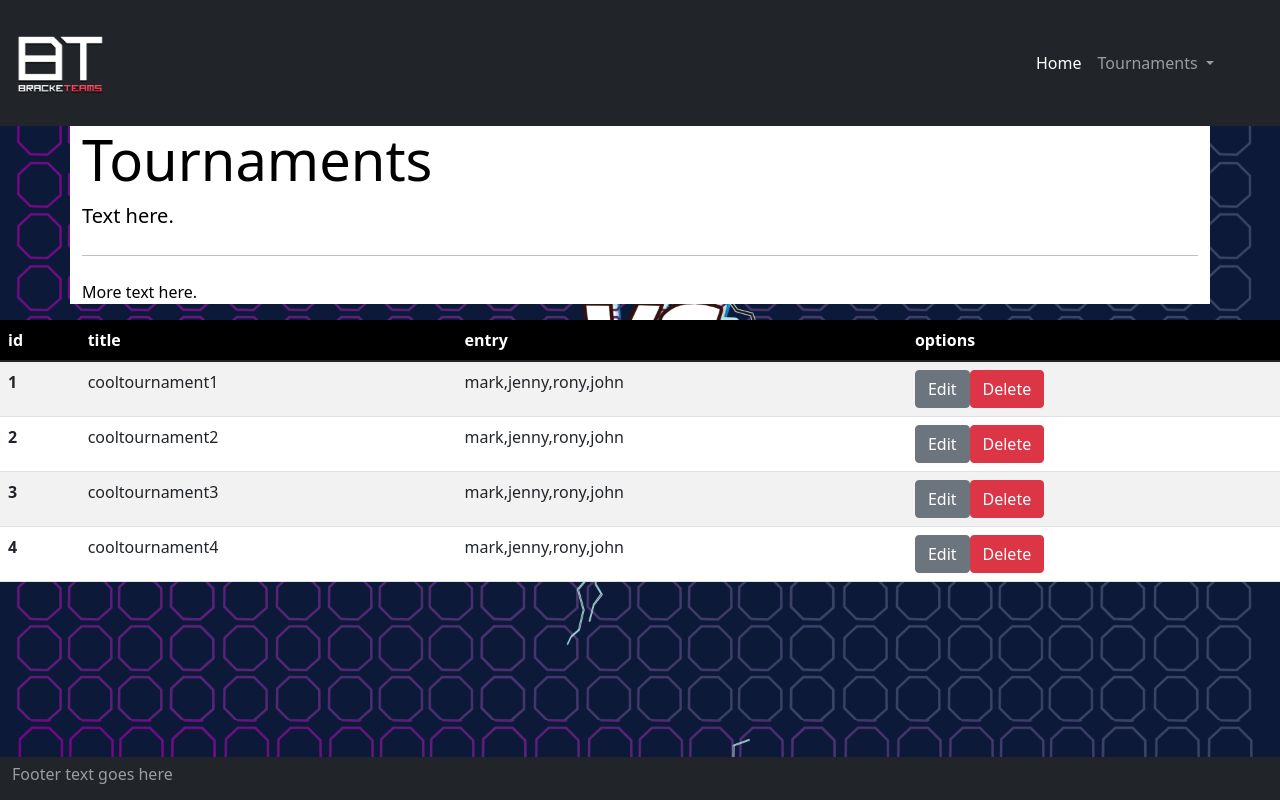
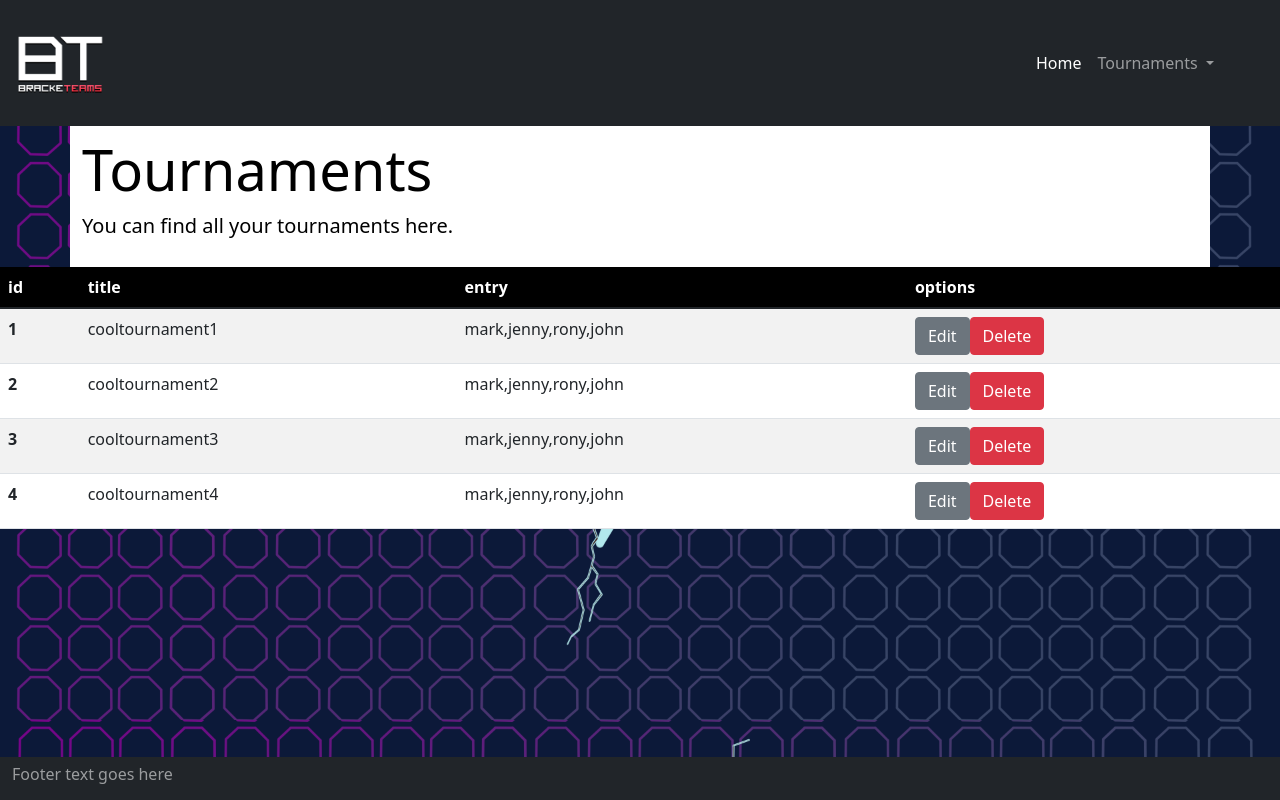
Before and after one commit to Bracketeams/tournament, an Angular app in the folder client/: page /tournaments in a window 1280 px wide. Built offline with nearby package versions, Linux system fonts and the light colour scheme.

Commit message:
Added a description to the base-page component

```diff
--- a/client/src/app/app-routing.module.ts
+++ b/client/src/app/app-routing.module.ts
@@ -5,9 +5,18 @@ import { TournamentsComponent } from './pages/tournaments/tournaments.component'
 
 // Routing goes here.
 const routes: Routes = [
-  {path: 'home', component: HomeComponent, data: {title: 'Home'}},
-  {path: 'tournaments', component: TournamentsComponent, data: {title: 'Tournaments'}},
+
+  // Home page routing.
+  {path: 'home', component: HomeComponent, data: {title: 'Home',
+                                                  description: 'Welcome to bracketeams!'}},
+
+  // Tournaments page routing.
+  {path: 'tournaments', component: TournamentsComponent, data: {title: 'Tournaments',
+                                                                description: 'You can find all your tournaments here.'}},
+
+  // This routing makes sure that the default route when entering the website is the home page.
   {path: '', redirectTo: "/home", pathMatch: 'full'}
+
   //{path: 'tournament/add/:id', component: EditComponent},
   //{path: 'tournament/edit/:id', component: EditComponent}
 ];
--- a/client/src/app/partials/base-page/base-page.component.html
+++ b/client/src/app/partials/base-page/base-page.component.html
@@ -1,8 +1,6 @@
-<div class="container" style="background-color: rgb(255, 255, 255); color: black;">
+<div class="container custom-container" style="background-color: rgb(255, 255, 255); color: black;">
     <div class="jumbotron">
         <h1 class="display-4">{{ title }}</h1>
-        <p class="lead">Text here.</p>
-        <hr class="my-4">
-        <p>More text here.</p>
+        <p class="lead">{{ description }}</p>
     </div>
 </div>
--- a/client/src/app/partials/base-page/base-page.component.ts
+++ b/client/src/app/partials/base-page/base-page.component.ts
@@ -8,6 +8,7 @@ import { ActivatedRoute } from '@angular/router'; // This import allows us to co
 })
 export class BasePageComponent implements OnInit {
   title: string | undefined;
+  description: string | undefined;
   private route: ActivatedRoute;
 
   constructor(route: ActivatedRoute) {
@@ -16,6 +17,7 @@ export class BasePageComponent implements OnInit {
 
   ngOnInit(): void {
     this.title = this.route.snapshot.data.title;
+    this.description = this.route.snapshot.data.description;
   }
 
 }
```
